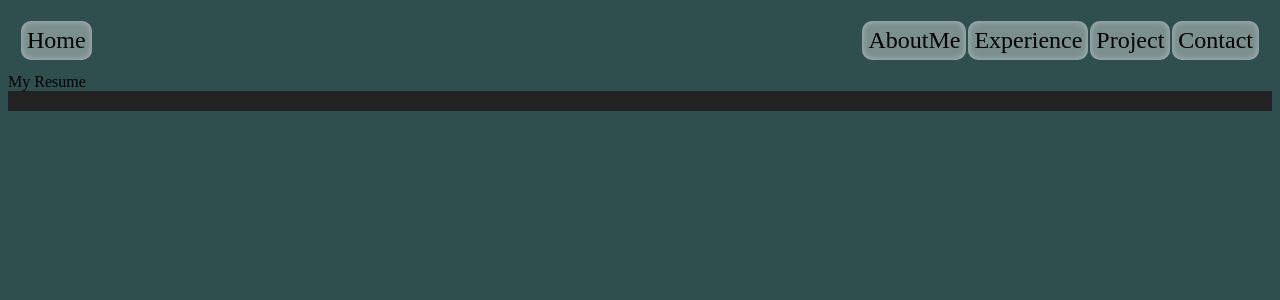
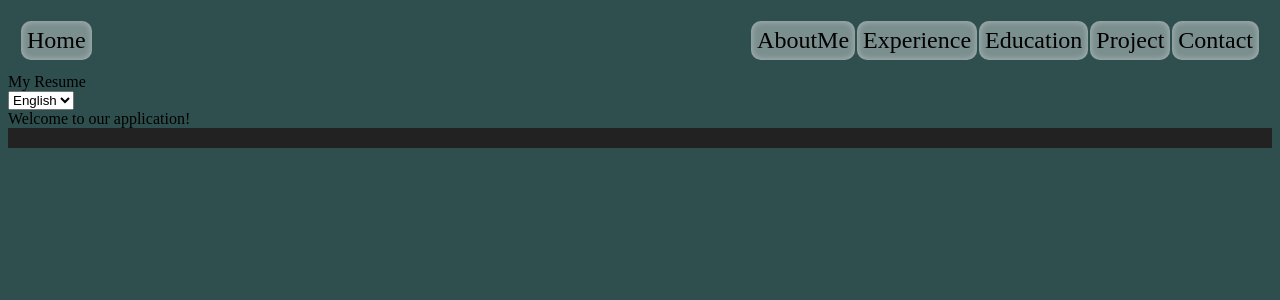
Before and after one commit to ImitatedSky/resume, a React (Create React App) app: page / in a window 1280 px wide. Shown: the top 300 px of the page. Built offline with nearby package versions, Linux system fonts and the light colour scheme.

Commit message:
Update 7 files

```diff
--- a/src/App.js
+++ b/src/App.js
@@ -8,7 +8,9 @@ import Home from "./components/Home/Home";
 import AboutMe from "./components/AboutMe/AboutMe";
 import Contact from "./components/Contact/Contact";
 import Experience from "./components/Experience/Experience";
+import Education from "./components/Education/Education";
 import Project from "./components/Project/Project";
+
 import Nopage from "./components/Nopage/Nopage";
 
 export default function App() {
@@ -25,6 +27,9 @@ export default function App() {
         <Route path="/Experience">
           <Experience />
         </Route>
+        <Route path="/Education">
+          <Education />
+        </Route>
         <Route path="/Project">
           <Project />
         </Route>
--- a/src/components/Home/Home.js
+++ b/src/components/Home/Home.js
@@ -1,9 +1,30 @@
 import { useState, useEffect } from "react";
 
+import React from "react";
+import LanguageContext from "../LanguageContext";
+import LanguageSwitcher from "../LanguageSwitcher";
+
+import en from "../../languages/en.json";
+import zh from "../../languages/zh.json";
+
 export default function Home() {
+  const [language, setLanguage] = useState("en");
+  const languages = {
+    en: en,
+    zh: zh,
+  };
+
   return (
     <>
       <div>My Resume</div>
+      <LanguageContext.Provider value={{ language, setLanguage }}>
+        <LanguageSwitcher />
+
+        <div>
+          {/* 根據當前語言改變文本 */}
+          {languages[language].welcomeMessage}
+        </div>
+      </LanguageContext.Provider>
     </>
   );
 }
--- /dev/null
+++ b/src/components/LanguageContext.js
@@ -0,0 +1,5 @@
+import React from 'react';
+
+const LanguageContext = React.createContext();
+
+export default LanguageContext;
--- /dev/null
+++ b/src/components/LanguageSwitcher.js
@@ -0,0 +1,19 @@
+import React, { useContext } from 'react';
+import LanguageContext from './LanguageContext';
+
+const LanguageSwitcher = () => {
+  const { language, setLanguage } = useContext(LanguageContext);
+
+  const handleLanguageChange = (event) => {
+    setLanguage(event.target.value);
+  };
+
+  return (
+    <select value={language} onChange={handleLanguageChange}>
+      <option value="en">English</option>
+      <option value="zh">中文</option>
+    </select>
+  );
+};
+
+export default LanguageSwitcher;
--- a/src/components/header.js
+++ b/src/components/header.js
@@ -1,6 +1,9 @@
-import { useState, useEffect } from "react";
+import { useState, useEffect, useContext } from "react";
 import { Route, useHistory, NavLink } from "react-router-dom";
 import "../style/nav.css";
+
+import LanguageContext from "./LanguageContext";
+import LanguageSwitcher from "./LanguageSwitcher";
 
 export default function Header() {
   let Header = "Header";
@@ -58,6 +61,7 @@ export default function Header() {
         <div onClick={() => handleClick("/")}>Home</div>
         <div onClick={() => handleClick("/AboutMe")}>AboutMe</div>
         <div onClick={() => handleClick("/Experience")}>Experience</div>
+        <div onClick={() => handleClick("/Education")}>Education</div>
         <div onClick={() => handleClick("/Project")}>Project</div>
         <div onClick={() => handleClick("/Contact")}>Contact</div>
       </nav>
--- /dev/null
+++ b/src/languages/en.json
@@ -0,0 +1,5 @@
+{
+  "welcomeMessage": "Welcome to our application!",
+  "greeting": "Hello!",
+  "farewell": "Goodbye!"
+}
--- /dev/null
+++ b/src/languages/zh.json
@@ -0,0 +1,5 @@
+{
+  "welcomeMessage": "歡迎使用！",
+  "greeting": "你好！",
+  "farewell": "再見！"
+}
```
